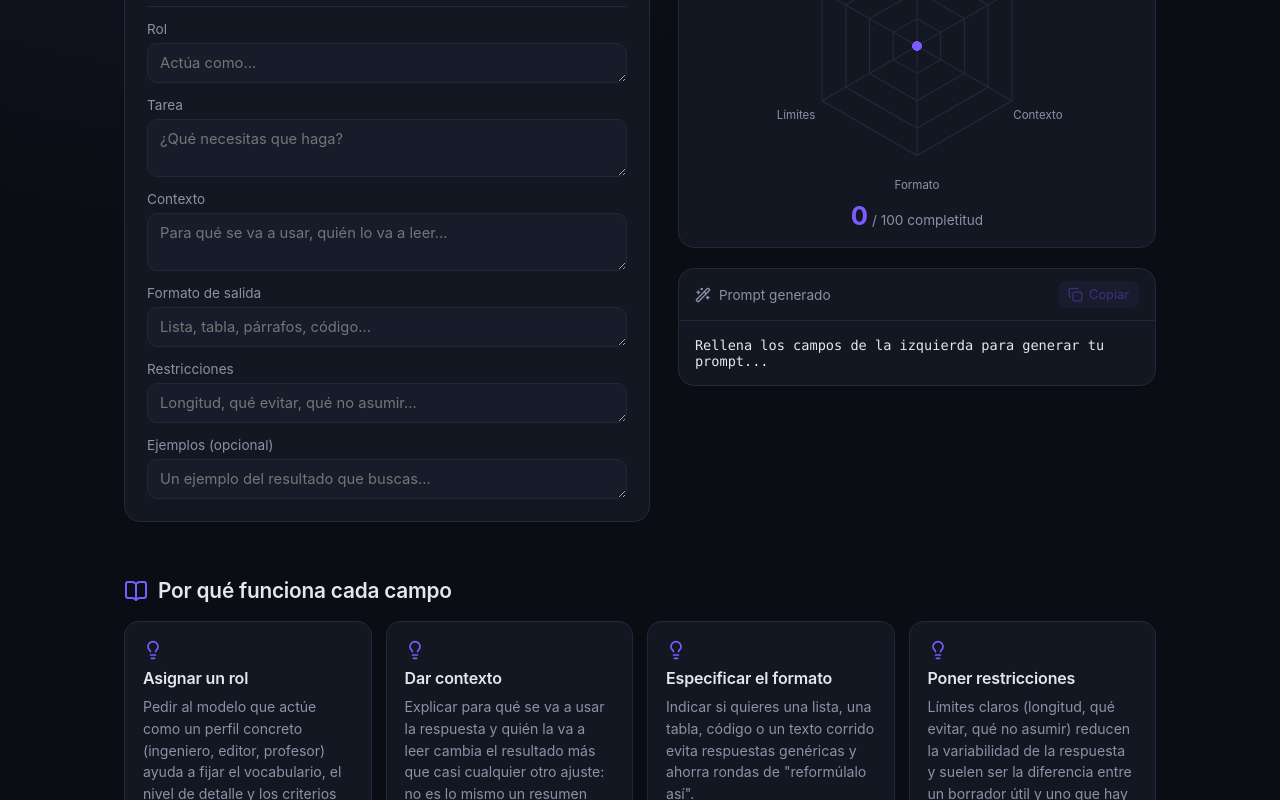
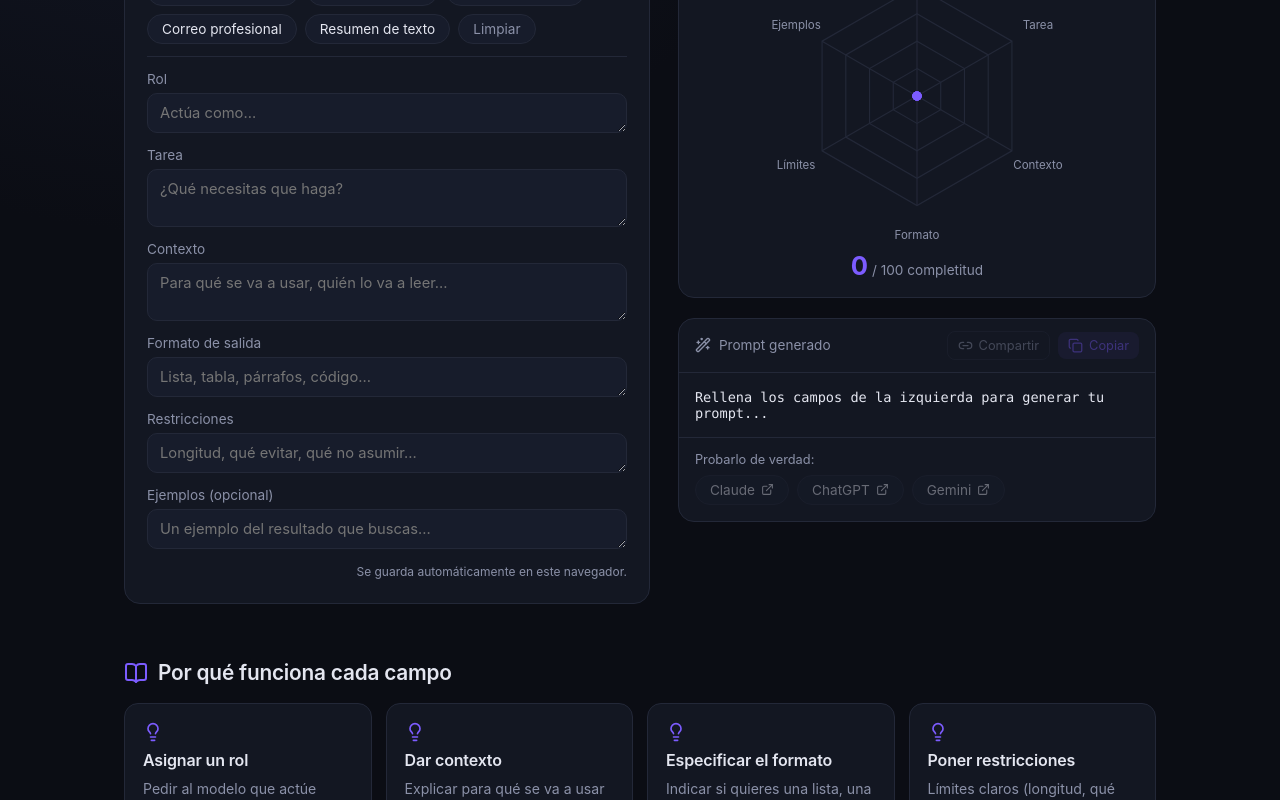
Before and after one commit to PabloMerinas/prompt-forge, a React (Vite) app: page / in a window 1280 px wide. Shown: the part 508-1308 px from the top of the page. Built offline with nearby package versions, Linux system fonts and the light colour scheme.

Commit message:
Añadir prueba real en Claude/ChatGPT/Gemini, guardado automático, enlace para compartir y estimación de tokens

```diff
--- a/src/App.css
+++ b/src/App.css
@@ -207,6 +207,7 @@
 .prompt-output-header {
   display: flex;
   align-items: center;
+  flex-wrap: wrap;
   gap: 8px;
   padding: 12px 16px;
   border-bottom: 1px solid var(--border);
@@ -214,8 +215,17 @@
   color: var(--text-dim);
 }
 
-.prompt-output-header span {
+.prompt-output-header > span:first-of-type {
   flex: 1;
+}
+
+.token-estimate {
+  font-size: 0.75rem;
+  color: var(--text-dim);
+  background: var(--panel-alt);
+  border: 1px solid var(--border);
+  border-radius: 999px;
+  padding: 3px 9px;
 }
 
 .copy-btn {
@@ -230,9 +240,56 @@
   font-size: 0.8rem;
 }
 
+.copy-btn.ghost {
+  background: transparent;
+  border: 1px solid var(--border);
+  color: var(--text-dim);
+}
+
 .copy-btn:disabled {
   opacity: 0.4;
   cursor: default;
+}
+
+.autosave-note {
+  font-size: 0.75rem;
+  color: var(--text-dim);
+  text-align: right;
+}
+
+.test-row {
+  border-top: 1px solid var(--border);
+  padding: 14px 16px 16px;
+  display: flex;
+  flex-direction: column;
+  gap: 8px;
+}
+
+.test-row > span {
+  font-size: 0.8rem;
+  color: var(--text-dim);
+}
+
+.test-buttons {
+  display: flex;
+  flex-wrap: wrap;
+  gap: 8px;
+}
+
+.test-buttons .chip {
+  display: inline-flex;
+  align-items: center;
+  gap: 6px;
+}
+
+.test-buttons .chip:disabled {
+  opacity: 0.4;
+  cursor: default;
+}
+
+.test-notice {
+  font-size: 0.78rem;
+  color: var(--accent);
 }
 
 .prompt-output pre {
--- a/src/App.jsx
+++ b/src/App.jsx
@@ -21,7 +21,9 @@
         <h1>Un prompt claro no es cuestión de suerte.</h1>
         <p>
           Rellena los campos de abajo (o carga una plantilla) y mira cómo se genera el prompt
-          y cómo cambia el radar de completitud a la derecha, campo a campo.
+          y cómo cambia el radar de completitud a la derecha, campo a campo. Cuando esté listo,
+          pruébalo de verdad en Claude, ChatGPT o Gemini, o comparte el enlace para que otra
+          persona lo edite desde donde lo dejaste.
         </p>
       </section>
 
--- a/src/components/PromptBuilder.jsx
+++ b/src/components/PromptBuilder.jsx
@@ -1,7 +1,10 @@
-import { useMemo, useState } from 'react'
-import { Copy, Check, Wand2 } from 'lucide-react'
+import { useEffect, useMemo, useState } from 'react'
+import { Copy, Check, Wand2, Link2, ExternalLink } from 'lucide-react'
 import RadarChart from './RadarChart'
 import { templates } from '../data/templates'
+
+const STORAGE_KEY = 'prompt-forge:fields'
+const SHARE_PARAM = 'p'
 
 const emptyFields = {
   role: '',
@@ -19,6 +22,12 @@
   { key: 'format', label: 'Formato de salida', placeholder: 'Lista, tabla, párrafos, código...', axis: 'Formato' },
   { key: 'constraints', label: 'Restricciones', placeholder: 'Longitud, qué evitar, qué no asumir...', axis: 'Límites' },
   { key: 'examples', label: 'Ejemplos (opcional)', placeholder: 'Un ejemplo del resultado que buscas...', axis: 'Ejemplos' },
+]
+
+const testProviders = [
+  { id: 'claude', name: 'Claude', url: 'https://claude.ai/new' },
+  { id: 'chatgpt', name: 'ChatGPT', url: 'https://chatgpt.com/' },
+  { id: 'gemini', name: 'Gemini', url: 'https://gemini.google.com/app' },
 ]
 
 function buildPrompt(fields) {
@@ -40,9 +49,49 @@
   return 100
 }
 
+function estimateTokens(text) {
+  if (!text) return 0
+  return Math.max(1, Math.ceil(text.length / 4))
+}
+
+function encodeFields(fields) {
+  return btoa(encodeURIComponent(JSON.stringify(fields)))
+}
+
+function decodeFields(encoded) {
+  try {
+    const parsed = JSON.parse(decodeURIComponent(atob(encoded)))
+    return { ...emptyFields, ...parsed }
+  } catch {
+    return null
+  }
+}
+
+function loadInitialFields() {
+  if (typeof window === 'undefined') return emptyFields
+
+  const params = new URLSearchParams(window.location.search)
+  const shared = params.get(SHARE_PARAM)
+  if (shared) {
+    const decoded = decodeFields(shared)
+    if (decoded) return decoded
+  }
+
+  try {
+    const saved = window.localStorage.getItem(STORAGE_KEY)
+    if (saved) return { ...emptyFields, ...JSON.parse(saved) }
+  } catch {
+    // localStorage no disponible, se ignora
+  }
+
+  return emptyFields
+}
+
 function PromptBuilder() {
-  const [fields, setFields] = useState(emptyFields)
+  const [fields, setFields] = useState(loadInitialFields)
   const [copied, setCopied] = useState(false)
+  const [linkCopied, setLinkCopied] = useState(false)
+  const [testNotice, setTestNotice] = useState('')
 
   const prompt = useMemo(() => buildPrompt(fields), [fields])
   const axes = useMemo(
@@ -53,6 +102,15 @@
     () => Math.round(axes.reduce((sum, a) => sum + a.value, 0) / axes.length),
     [axes],
   )
+  const tokenEstimate = useMemo(() => estimateTokens(prompt), [prompt])
+
+  useEffect(() => {
+    try {
+      window.localStorage.setItem(STORAGE_KEY, JSON.stringify(fields))
+    } catch {
+      // localStorage no disponible, se ignora
+    }
+  }, [fields])
 
   const updateField = (key, value) => setFields((prev) => ({ ...prev, [key]: value }))
 
@@ -70,6 +128,31 @@
     } catch {
       // portapapeles no disponible, se ignora silenciosamente
     }
+  }
+
+  const copyShareLink = async () => {
+    try {
+      const url = new URL(window.location.href)
+      url.search = ''
+      url.searchParams.set(SHARE_PARAM, encodeFields(fields))
+      await navigator.clipboard.writeText(url.toString())
+      setLinkCopied(true)
+      setTimeout(() => setLinkCopied(false), 1800)
+    } catch {
+      // portapapeles no disponible, se ignora silenciosamente
+    }
+  }
+
+  const testInProvider = async (provider) => {
+    if (!prompt) return
+    try {
+      await navigator.clipboard.writeText(prompt)
+    } catch {
+      // portapapeles no disponible, se abre igualmente
+    }
+    window.open(provider.url, '_blank', 'noopener')
+    setTestNotice(`Prompt copiado. Pégalo en la conversación nueva de ${provider.name}.`)
+    setTimeout(() => setTestNotice(''), 4000)
   }
 
   return (
@@ -100,6 +183,8 @@
             />
           </label>
         ))}
+
+        <p className="autosave-note">Se guarda automáticamente en este navegador.</p>
       </div>
 
       <div className="builder-preview">
@@ -115,12 +200,36 @@
           <div className="prompt-output-header">
             <Wand2 size={16} />
             <span>Prompt generado</span>
+            {prompt && <span className="token-estimate">~{tokenEstimate} tokens</span>}
+            <button type="button" onClick={copyShareLink} className="copy-btn ghost" disabled={!prompt}>
+              {linkCopied ? <Check size={15} /> : <Link2 size={15} />}
+              {linkCopied ? 'Enlace copiado' : 'Compartir'}
+            </button>
             <button type="button" onClick={copyPrompt} className="copy-btn" disabled={!prompt}>
               {copied ? <Check size={15} /> : <Copy size={15} />}
               {copied ? 'Copiado' : 'Copiar'}
             </button>
           </div>
           <pre>{prompt || 'Rellena los campos de la izquierda para generar tu prompt...'}</pre>
+
+          <div className="test-row">
+            <span>Probarlo de verdad:</span>
+            <div className="test-buttons">
+              {testProviders.map((provider) => (
+                <button
+                  key={provider.id}
+                  type="button"
+                  className="chip"
+                  disabled={!prompt}
+                  onClick={() => testInProvider(provider)}
+                >
+                  {provider.name}
+                  <ExternalLink size={13} />
+                </button>
+              ))}
+            </div>
+            {testNotice && <p className="test-notice">{testNotice}</p>}
+          </div>
         </div>
       </div>
     </div>
```
Also changed, not shown: 1 other file (tests, documents, lock files or other folders).
